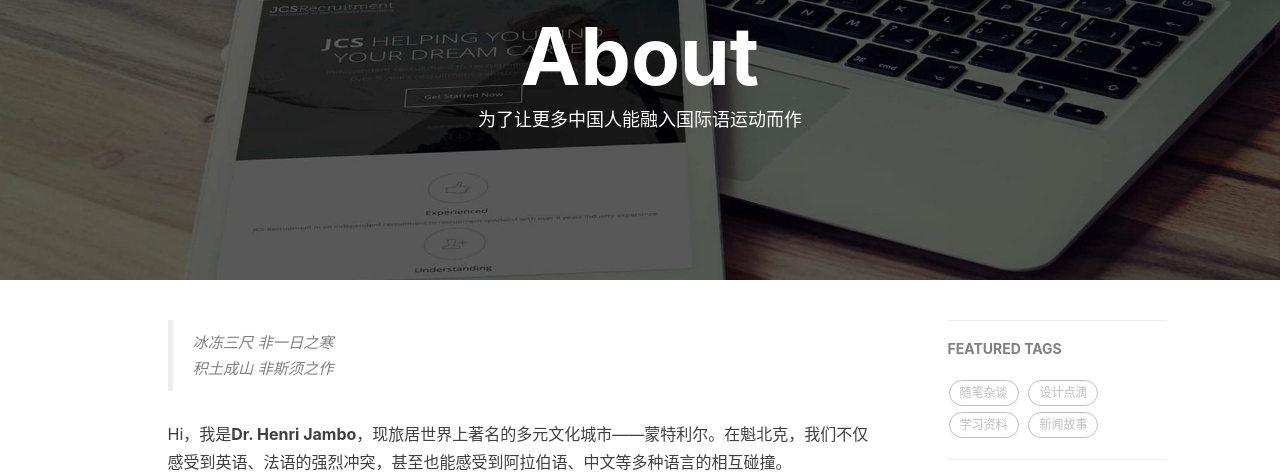
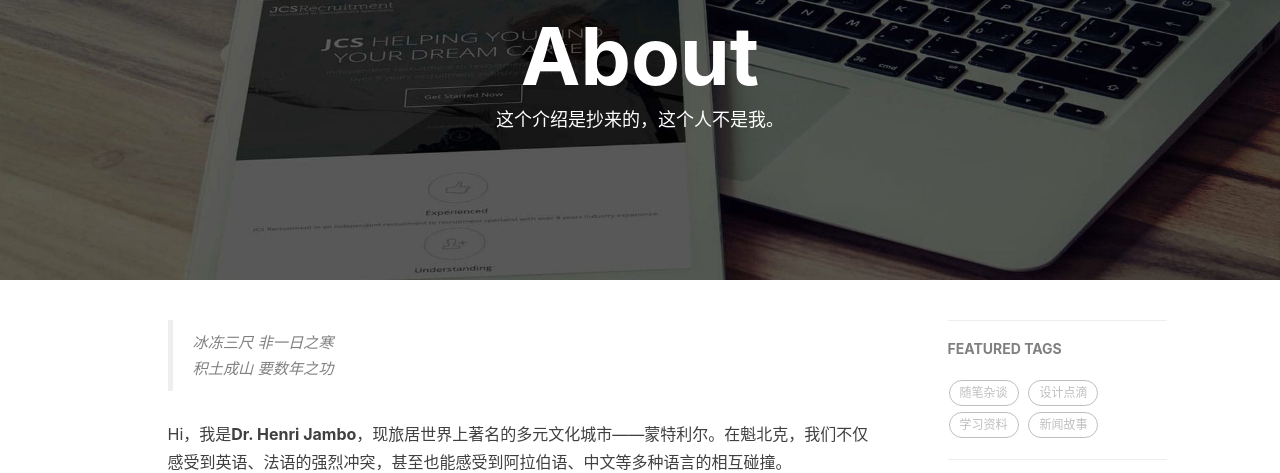
Before and after one commit to imliyucai/imliyucai.github.io, a Jekyll site: the page built from 3-about.html, in a window 1280 px wide. Shown: the part 138-611 px from the top of the page. Built offline with Jekyll 4.4.1, drawn with Linux system fonts in a browser that asks for light colours; nearby versions of some CDN libraries; comment, search, counter and statistics services are not loaded.

Commit message:
Update 3-about.html for test

```diff
--- a/3-about.html
+++ b/3-about.html
@@ -1,7 +1,7 @@
 ---
 layout: page
 title: "About"
-description: "为了让更多中国人能融入国际语运动而作"
+description: "这个介绍是抄来的，这个人不是我。"
 header-img: "img/post-bg-rwd.jpg"
 ---
 
@@ -16,7 +16,7 @@ header-img: "img/post-bg-rwd.jpg"
 
     <!--copied from markdown -->
     <blockquote><p>冰冻三尺 非一日之寒<br>
-    积土成山 非斯须之作</p></blockquote>
+    积土成山 要数年之功</p></blockquote>
 
     <p>Hi，我是<strong>Dr. Henri Jambo</strong>，现旅居世界上著名的多元文化城市——蒙特利尔。在魁北克，我们不仅感受到英语、法语的强烈冲突，甚至也能感受到阿拉伯语、中文等多种语言的相互碰撞。</p>
 
```
Also changed, not shown: other parts of 3-about.html (+3 -3 lines).
